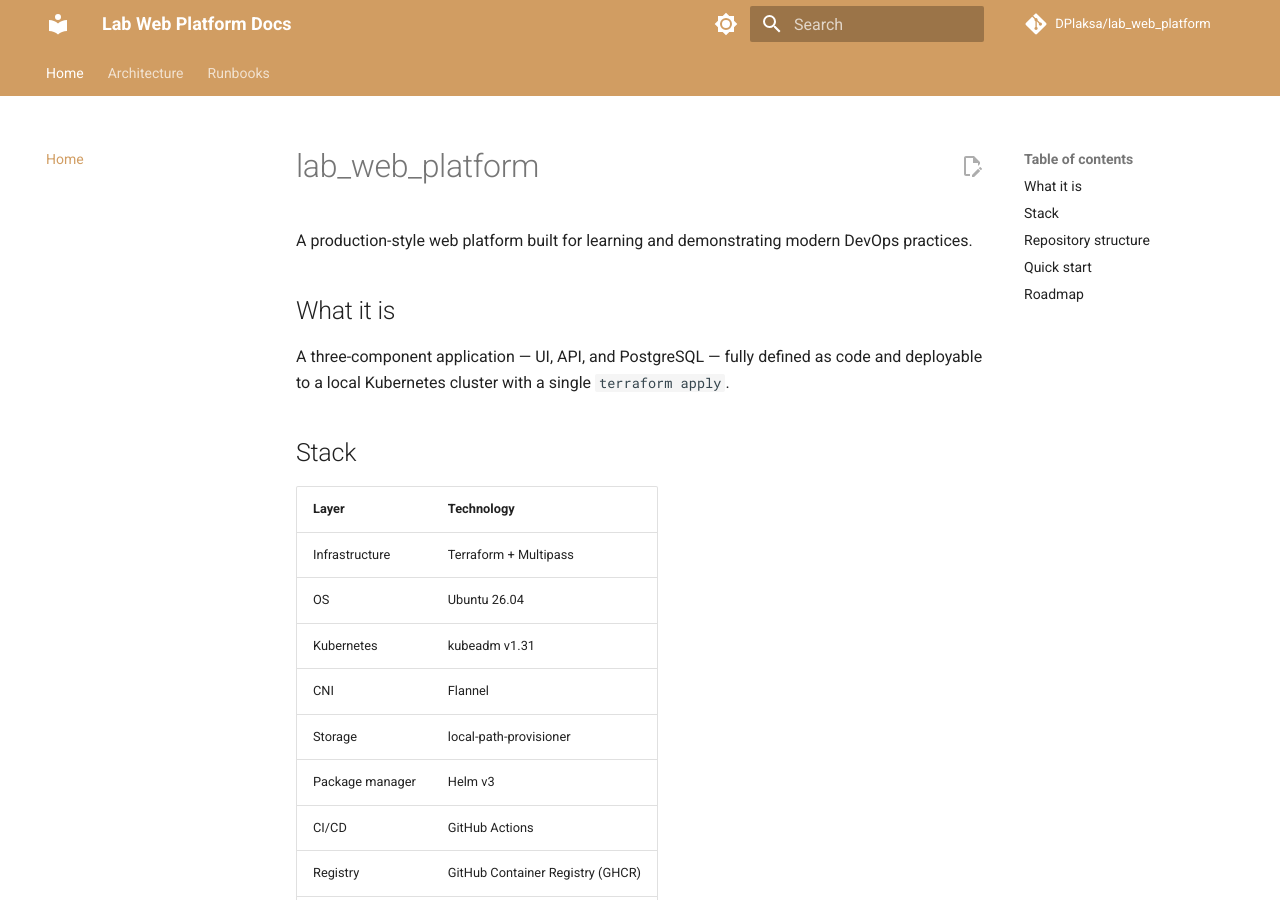
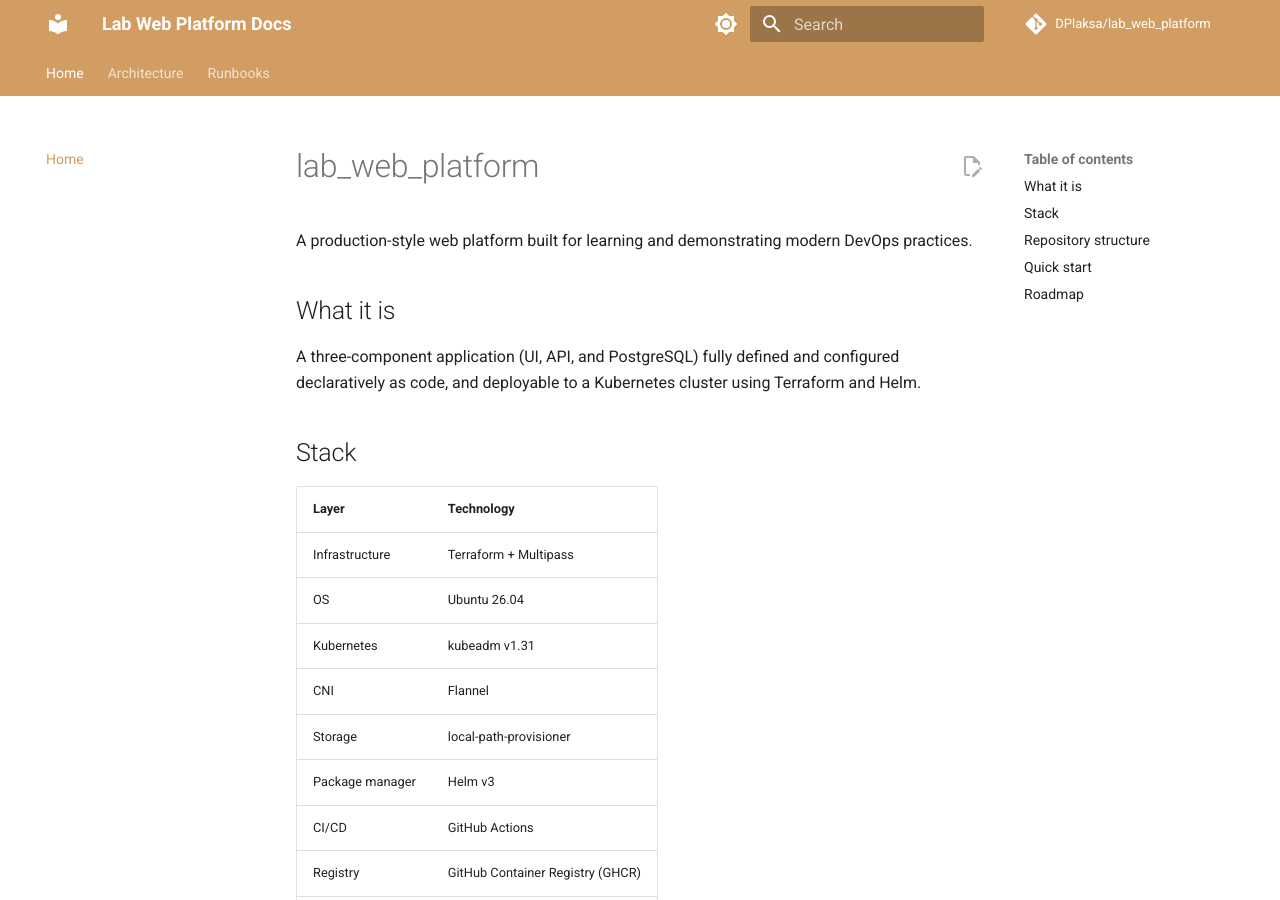
Before and after one commit to DPlaksa/lab_web_platform, an MkDocs documentation site: the page built from docs/index.md, in a window 1280 px wide and 900 px high. Built offline with MkDocs 1.6.1 and Material for MkDocs 9.7.7, drawn with Linux system fonts in a browser that asks for light colours; comment, search, counter and statistics services are not loaded.

```diff
--- a/docs/index.md
+++ b/docs/index.md
@@ -4,7 +4,7 @@ A production-style web platform built for learning and demonstrating modern DevO
 
 ## What it is
 
-A three-component application — UI, API, and PostgreSQL — fully defined as code and deployable to a local Kubernetes cluster with a single `terraform apply`.
+A three-component application (UI, API, and PostgreSQL) fully defined and configured declaratively as code, and deployable to a Kubernetes cluster using Terraform and Helm.
 
 ## Stack
 
```
